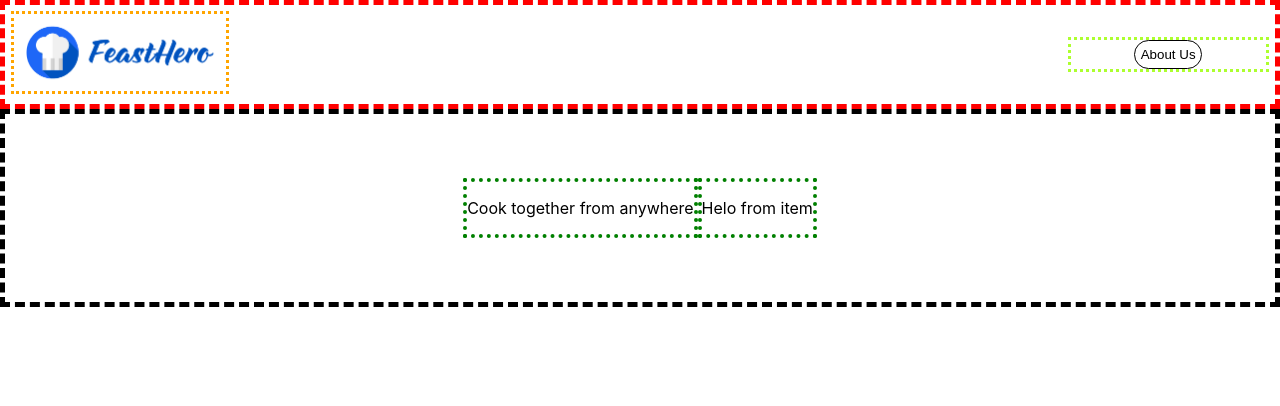
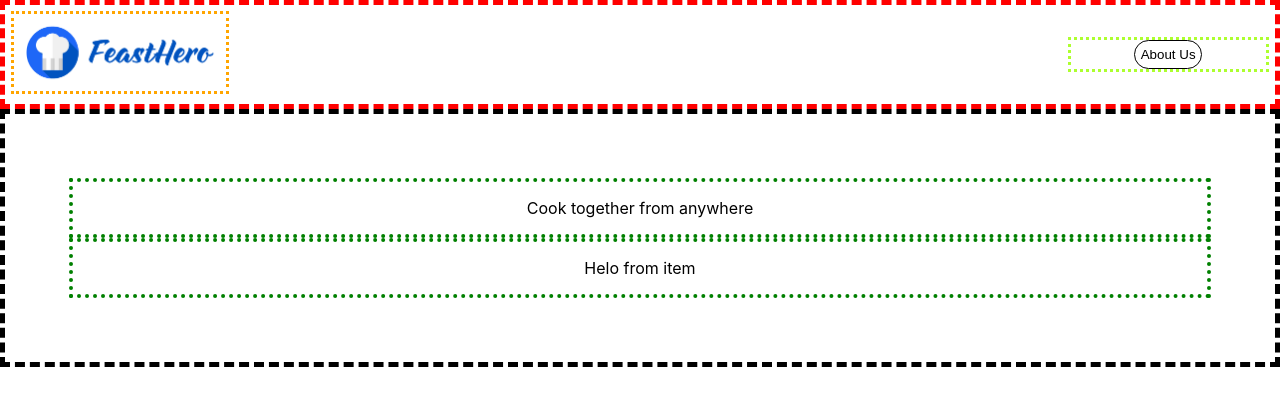
Before and after one commit to waresfaz/feasthero, a React (Create React App) app: page / in a window 1280 px wide. Shown: the top 406 px of the page. Built offline with nearby package versions, Linux system fonts and the light colour scheme.

Commit message:
progress on skeleton, byline and item appearing as they should. item under byline and everything centered

```diff
--- a/src/App.css
+++ b/src/App.css
@@ -33,16 +33,22 @@
 /* Styles appied to list */
 
 .main {
-  display: flex;
-  justify-content: center;
+  /* display: flex;
+  justify-content: center; */
   padding: 5%;
   border: 5px dashed black;
 }
 
 .byline {
   border: 4px dotted green;
+  display: flex;
+  justify-content: center;
 }
+
+/* Styles applied to item */
 
 .item {
   border: 4px dotted green;
+  display: flex;
+  justify-content: center;
 }
--- a/src/List.js
+++ b/src/List.js
@@ -5,11 +5,11 @@ export default function list() {
     <body className="main">
 
       <div className="byline">
-      <p>Cook together from anywhere</p>
+        <p>Cook together from anywhere</p>
       </div>
 
       <div>
-      <Item />
+        <Item />
       </div>
 
     </body>
```
